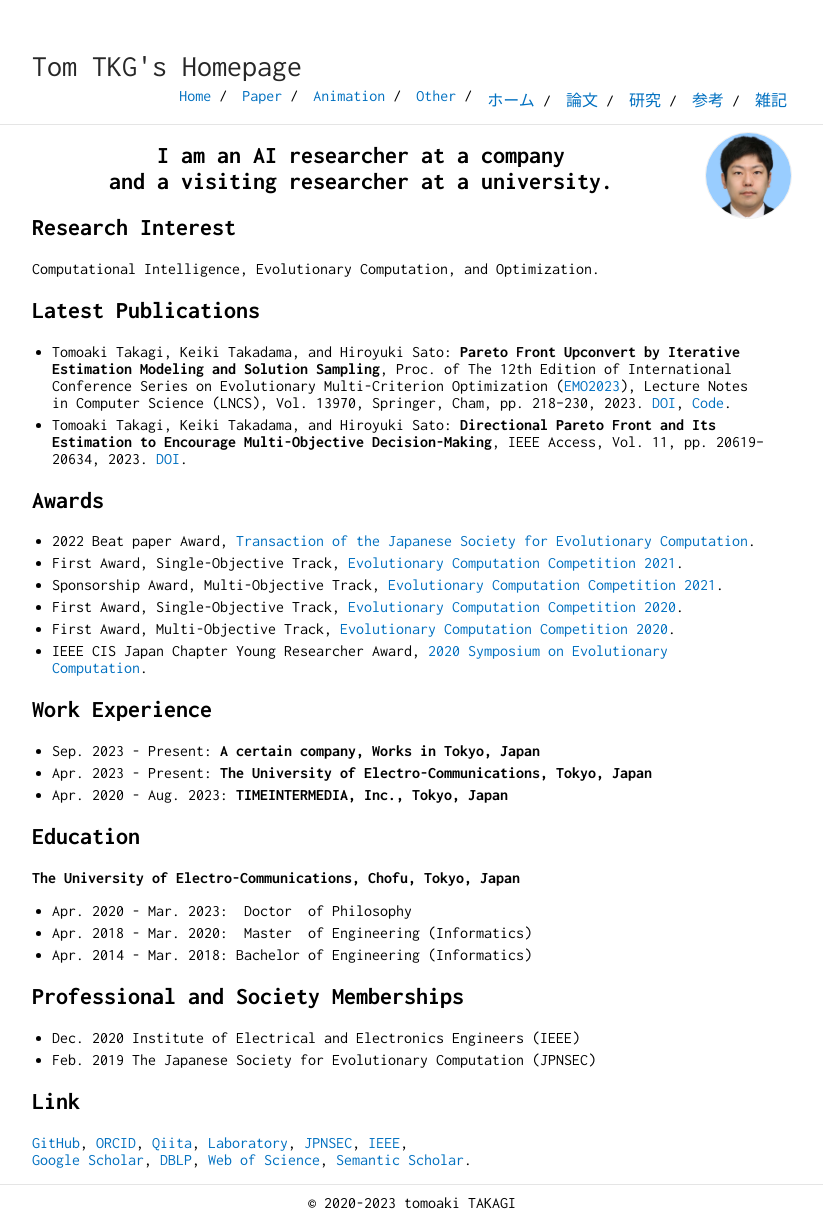
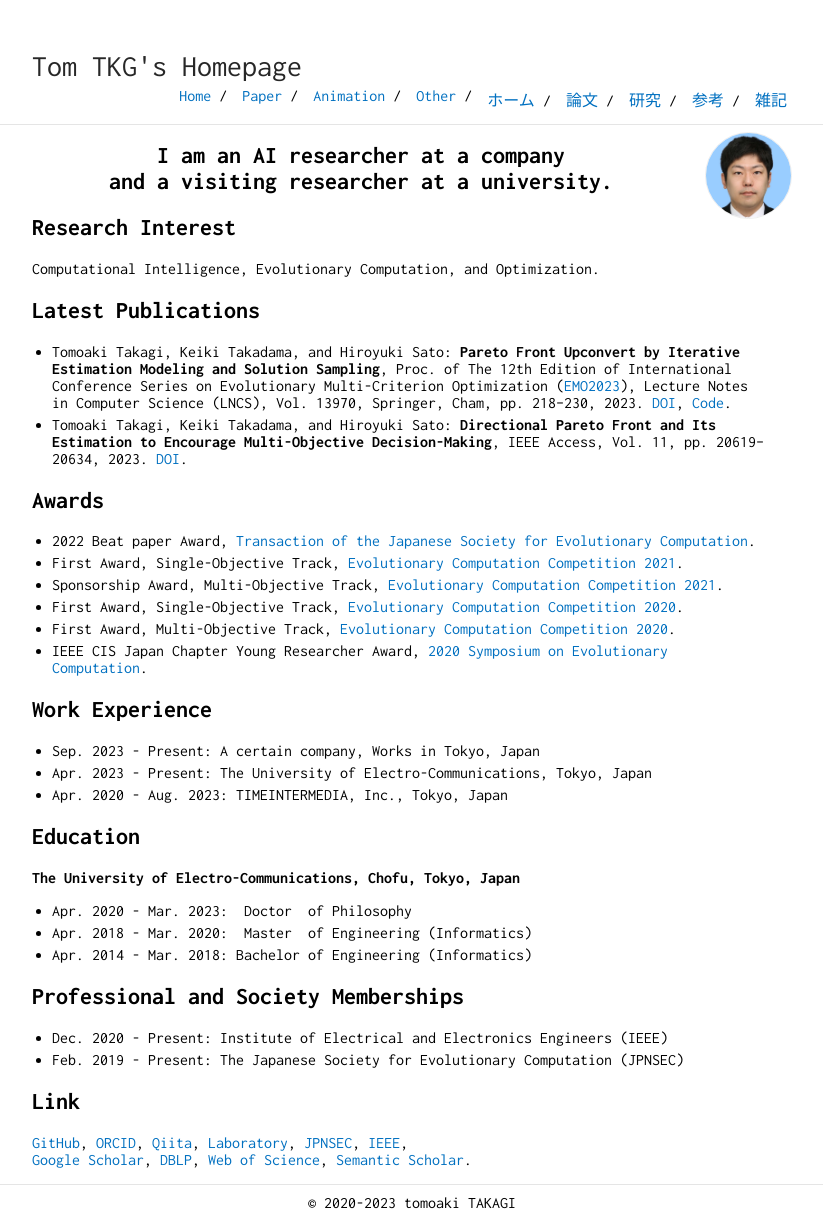
Before and after one commit to tomtkg/tomtkg.github.io, a Jekyll site: the page built from index.md, in a window 1280 px wide. Shown: the whole page, without its empty margins (228-1051 px from the left). Built offline with Jekyll 4.4.1, drawn with Linux system fonts in a browser that asks for light colours.

Commit message:
Update index.md

```diff
--- a/index.md
+++ b/index.md
@@ -27,9 +27,9 @@ Computational Intelligence, Evolutionary Computation, and Optimization.
 * IEEE CIS Japan Chapter Young Researcher Award, [2020 Symposium on Evolutionary Computation](http://www.jpnsec.org/yra.html){:target="_blank"}.
 
 ## Work Experience
-* Sep. 2023 - Present: **A certain company, Works in Tokyo, Japan**
-* Apr. 2023 - Present: **The University of Electro-Communications, Tokyo, Japan**
-* Apr. 2020 - Aug. 2023: **TIMEINTERMEDIA, Inc., Tokyo, Japan**
+* Sep. 2023 - Present: A certain company, Works in Tokyo, Japan
+* Apr. 2023 - Present: The University of Electro-Communications, Tokyo, Japan
+* Apr. 2020 - Aug. 2023: TIMEINTERMEDIA, Inc., Tokyo, Japan
 
 ## Education
 **The University of Electro-Communications, Chofu, Tokyo, Japan**
@@ -38,8 +38,8 @@ Computational Intelligence, Evolutionary Computation, and Optimization.
 * Apr. 2014 - Mar. 2018: Bachelor of Engineering (Informatics)
 
 ## Professional and Society Memberships
-* Dec. 2020 Institute of Electrical and Electronics Engineers (IEEE)
-* Feb. 2019 The Japanese Society for Evolutionary Computation (JPNSEC)
+* Dec. 2020 - Present: Institute of Electrical and Electronics Engineers (IEEE)
+* Feb. 2019 - Present: The Japanese Society for Evolutionary Computation (JPNSEC)
 
 ## Link
 [GitHub](https://github.com/tomtkg), [ORCID](https://orcid.org/0000-0003-3748-9797), [Qiita](https://qiita.com/tomtkg), [Laboratory](https://nic.lab.uec.ac.jp/index.php/tomoakitakagi), [JPNSEC](http://www.jpnsec.org), [IEEE](https://ieee-collabratec.ieee.org/app/p/tomtkg),
```
